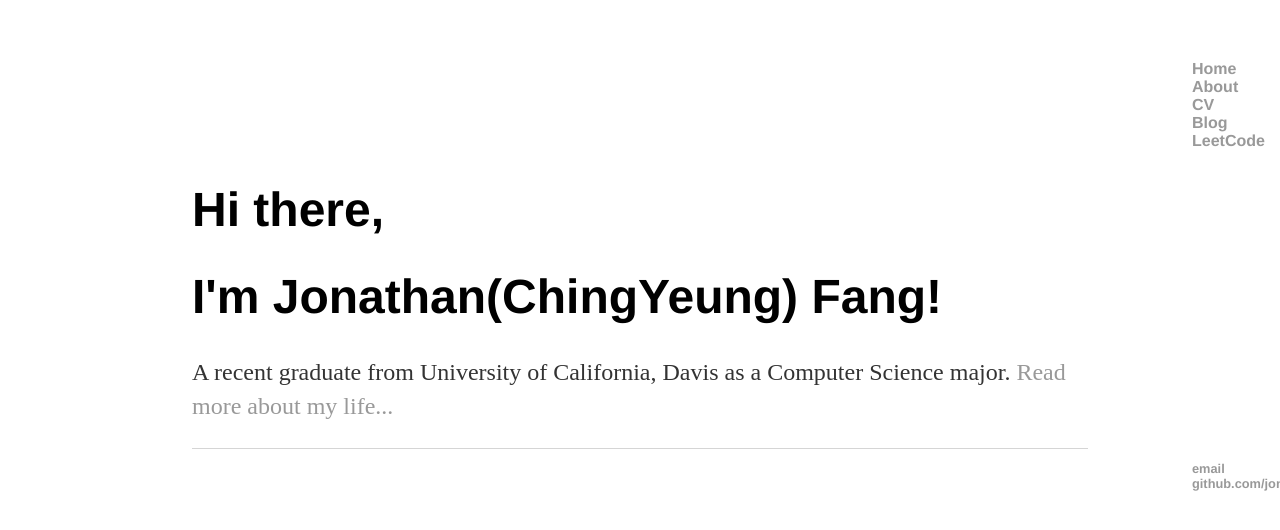
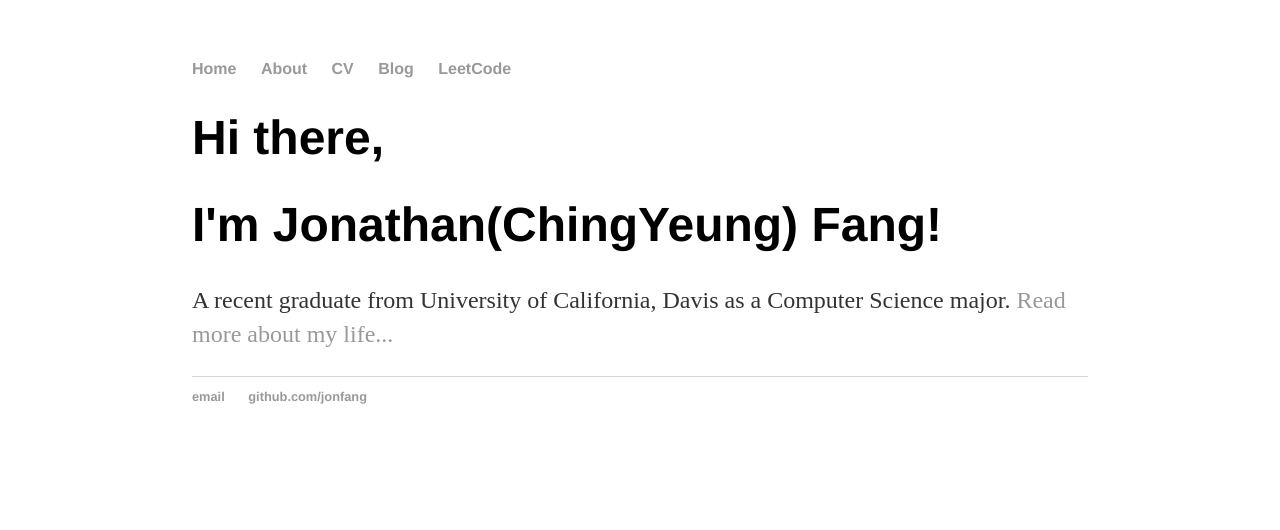
Before and after one commit to jonfang/jonfang.github.io, a Jekyll site: the page built from index.html, in a window 1280 px wide. Shown: the top 530 px of the page. Built offline with Jekyll 4.4.1, drawn with Linux system fonts in a browser that asks for light colours.

Commit message:
Update main.css

```diff
--- a/css/main.css
+++ b/css/main.css
@@ -4,8 +4,7 @@ body {
 }
 nav ul, footer ul {
     font-family:'Helvetica', 'Arial', 'Sans-Serif';
-    padding-left: 0;
-    margin-left: 1000px;
+    padding: 0px;
     list-style: none;
     font-weight: bold;
 }
```
